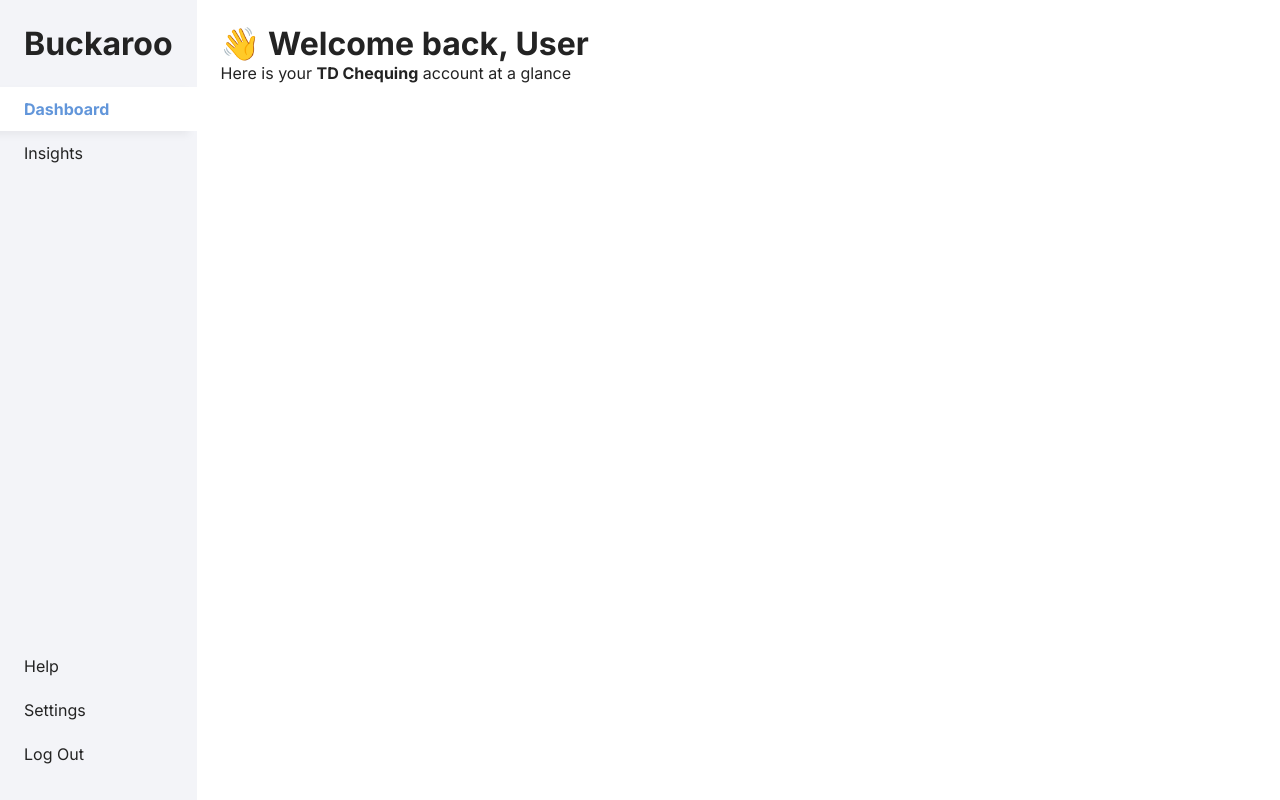
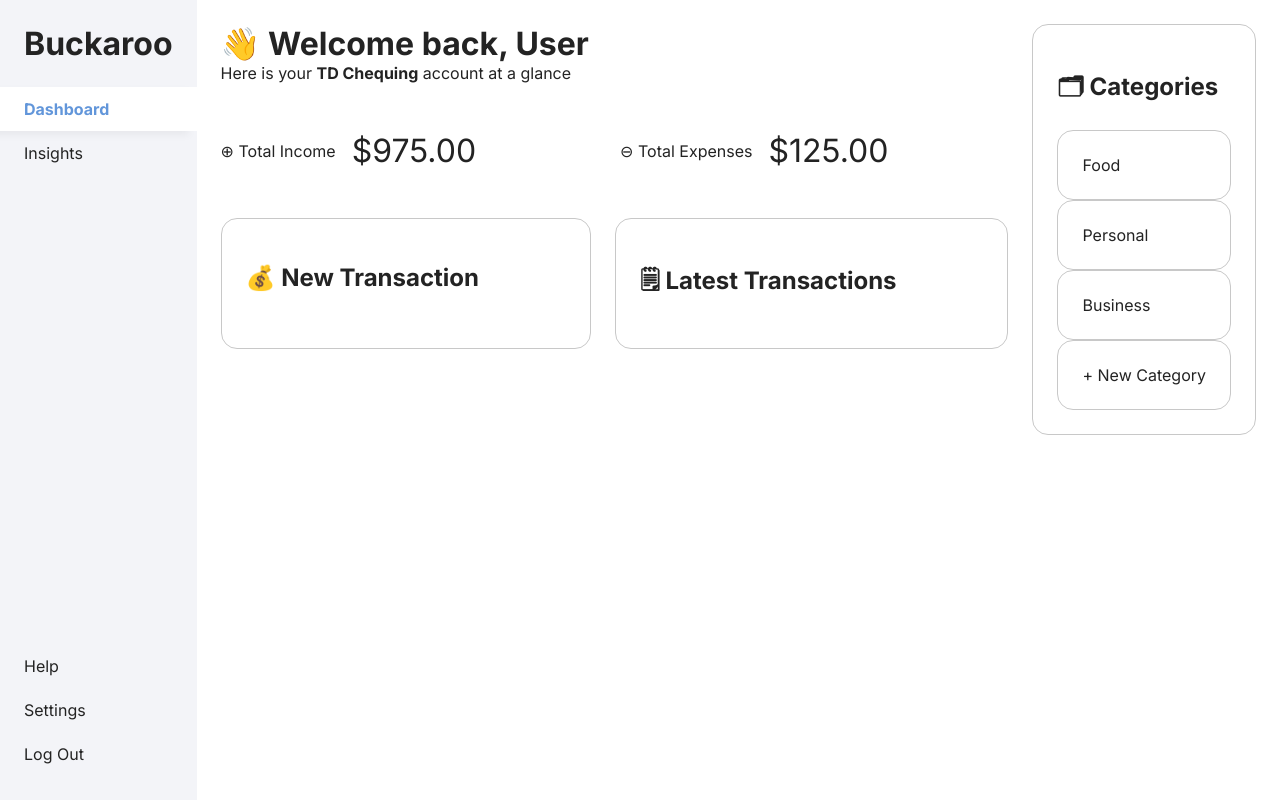
Before and after one commit to michaelti/buckaroo, a React (Create React App) app: page / in a window 1280 px wide. Built offline with nearby package versions, Linux system fonts and the light colour scheme.

Commit message:
Start mock structuring dashboard

```diff
--- /dev/null
+++ b/src/components/Card.js
@@ -0,0 +1,7 @@
+import "./Card.scss";
+
+function Card({ children }) {
+    return <div class="card">{children}</div>;
+}
+
+export default Card;
--- /dev/null
+++ b/src/components/Card.scss
@@ -0,0 +1,8 @@
+@use '../styles/colors';
+
+.card {
+    background-color: white;
+    border: 1px solid colors.$mid-neutral;
+    border-radius: 1rem;
+    padding: 1.5rem;
+}
--- /dev/null
+++ b/src/components/MonthlySummary.js
@@ -0,0 +1,23 @@
+import "./MonthlySummary.scss";
+
+function MonthlySummary({ totalIncome, totalExpense }) {
+    const currency = new Intl.NumberFormat("en-US", {
+        style: "currency",
+        currency: "USD",
+    });
+
+    return (
+        <div class="monthly-summary-container">
+            <div class="monthly-summary">
+                <span>⊕ Total Income</span>
+                <div className="monthly-summary__value">{currency.format(totalIncome)}</div>
+            </div>
+            <div class="monthly-summary">
+                <span>⊖ Total Expenses</span>
+                <div className="monthly-summary__value">{currency.format(totalExpense)}</div>
+            </div>
+        </div>
+    );
+}
+
+export default MonthlySummary;
--- /dev/null
+++ b/src/components/MonthlySummary.scss
@@ -0,0 +1,23 @@
+@use '../styles/responsive';
+
+.monthly-summary-container {
+    display: flex;
+    flex-wrap: wrap;
+    gap: 1.5rem;
+    margin: 3rem 0;
+}
+
+.monthly-summary {
+    flex-grow: 1;
+    white-space: nowrap;
+
+    @include responsive.tablet {
+        display: flex;
+        align-items: center;
+        gap: 1rem;
+    }
+
+    &__value {
+        font-size: 2rem;
+    }
+}
--- a/src/pages/Dashboard.js
+++ b/src/pages/Dashboard.js
@@ -1,12 +1,37 @@
 import "./Dashboard.scss";
+import MonthlySummary from "../components/MonthlySummary";
+import Card from "../components/Card";
 
 function Dashboard() {
     return (
-        <main class="main">
-            <h1 className="main__title">👋 Welcome back, User</h1>
-            <span>
-                Here is your <strong>TD Chequing</strong> account at a glance
-            </span>
+        <main class="main dashboard">
+            <div className="dashboard__left">
+                <h1 className="main__title">👋 Welcome back, User</h1>
+                <span>
+                    Here is your <strong>TD Chequing</strong> account at a glance
+                </span>
+
+                <MonthlySummary totalIncome={975} totalExpense={125} />
+
+                <div class="dashboard__cards">
+                    <Card>
+                        <h2>💰 New Transaction</h2>
+                    </Card>
+                    <Card>
+                        <h2>🗒 Latest Transactions</h2>
+                    </Card>
+                </div>
+            </div>
+
+            <div className="dashboard__right">
+                <Card>
+                    <h2>🗂 Categories</h2>
+                    <Card>Food</Card>
+                    <Card>Personal</Card>
+                    <Card>Business</Card>
+                    <Card>+ New Category</Card>
+                </Card>
+            </div>
         </main>
     );
 }
--- a/src/pages/Dashboard.scss
+++ b/src/pages/Dashboard.scss
@@ -1,3 +1,5 @@
+@use '../styles/responsive';
+
 $padding: 1.5rem;
 
 .main {
@@ -8,3 +10,27 @@ $padding: 1.5rem;
         font-size: 2rem;
     }
 }
+
+.dashboard {
+    display: flex;
+    flex-direction: column;
+    gap: 1.5rem;
+
+    @include responsive.tablet {
+        flex-direction: row;
+    }
+
+    &__left {
+        flex-grow: 1;
+    }
+
+    &__cards {
+        display: flex;
+        gap: 1.5rem;
+        flex-wrap: wrap;
+
+        > * {
+            flex-grow: 1;
+        }
+    }
+}
```
